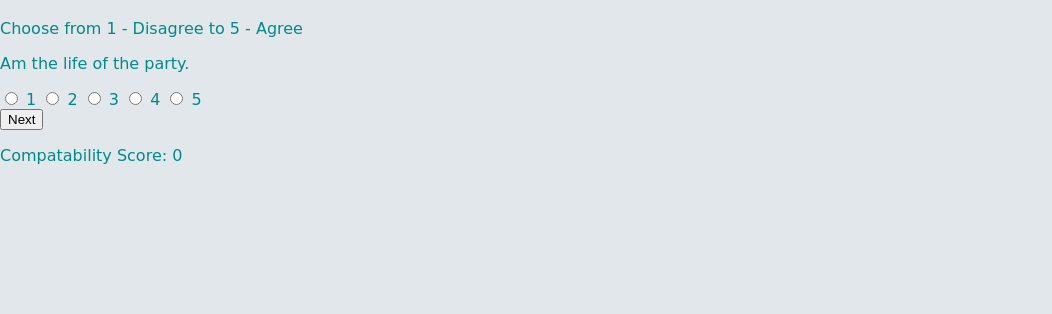
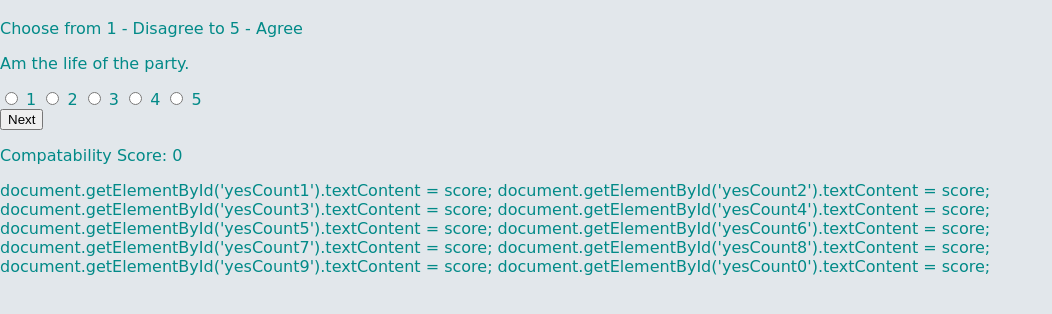
Before and after one commit to richa-g7/richa-g7, a website: page personality.html in a window 1280 px wide. Shown: the part 62-376 px from the top of the page, without its empty margins (0-1052 px from the left). Drawn offline with Linux system fonts and the light colour scheme.

Commit message:
Update personality.html

```diff
--- a/personality.html
+++ b/personality.html
@@ -13,6 +13,17 @@
     <button id="next-btn">Next</button>
     <br>
     <p>Compatability Score: <span id="yesCount">0</span></p>
+
+    document.getElementById('yesCount1').textContent = score;
+    document.getElementById('yesCount2').textContent = score;
+    document.getElementById('yesCount3').textContent = score;
+    document.getElementById('yesCount4').textContent = score;
+    document.getElementById('yesCount5').textContent = score;
+    document.getElementById('yesCount6').textContent = score;
+    document.getElementById('yesCount7').textContent = score;
+    document.getElementById('yesCount8').textContent = score;
+    document.getElementById('yesCount9').textContent = score;
+    document.getElementById('yesCount0').textContent = score;
     <div id="response"></div>
 
 </body>
```
